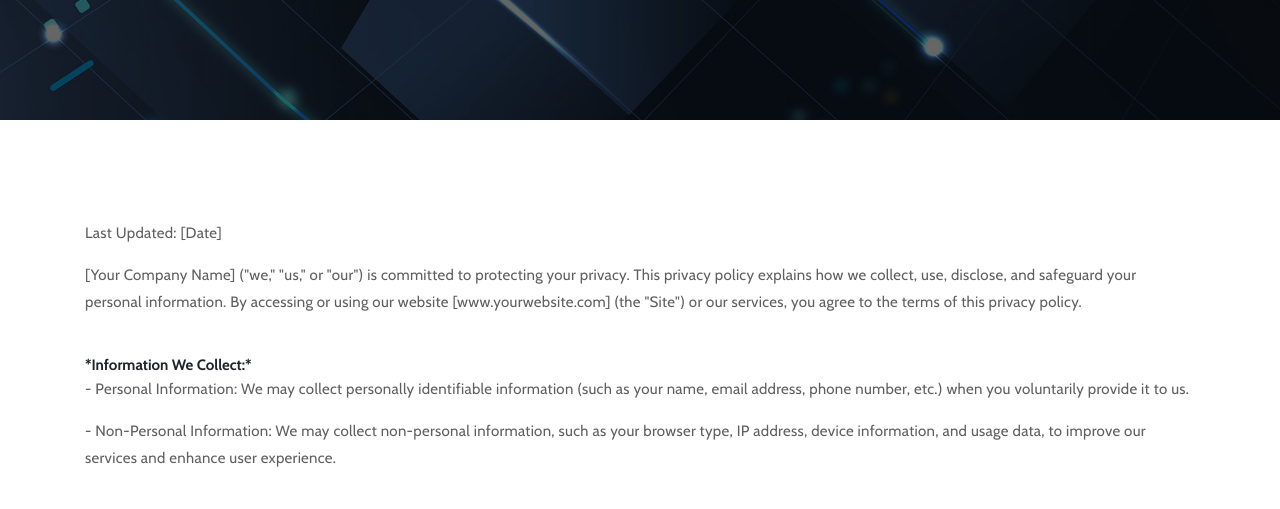
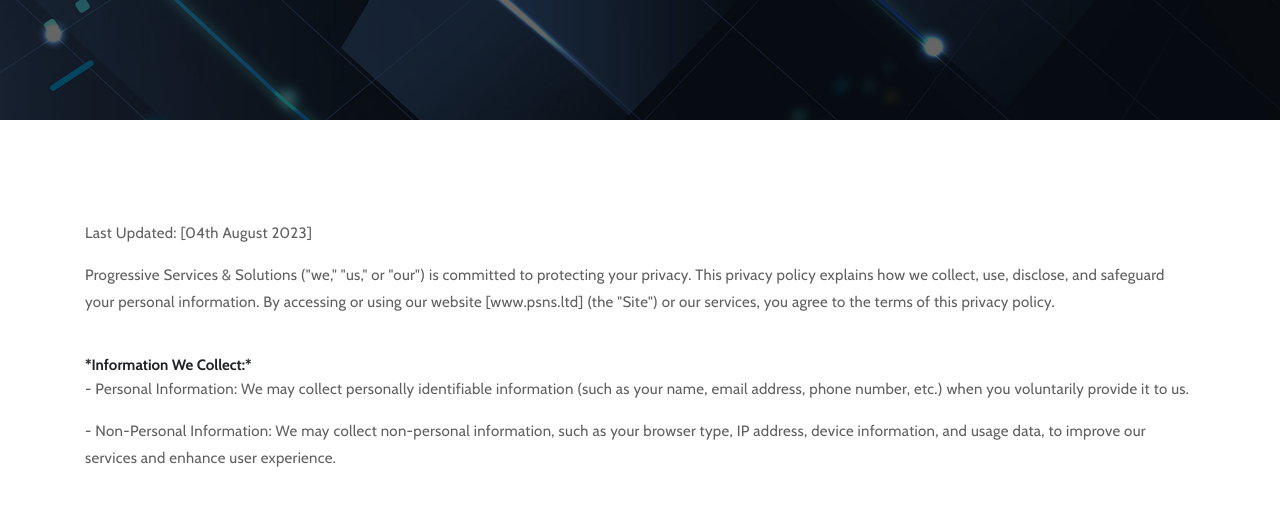
Before and after one commit to gdsa006/progressive-services-solutions, a plain HTML site: page privacy-policy.html in a window 1280 px wide. Shown: the part 280-789 px from the top of the page. Drawn offline with nearby package versions, Linux system fonts and the light colour scheme; some icons are missing.

Commit message:
Update privacy-policy.html

```diff
--- a/privacy-policy.html
+++ b/privacy-policy.html
@@ -125,10 +125,10 @@
 
 			<div class="privacy-policy">
 			<p>
-        Last Updated: [Date]
+        Last Updated: [04th August 2023]
       </p>
 			<p>
-        [Your Company Name] ("we," "us," or "our") is committed to protecting your privacy. This privacy policy explains how we collect, use, disclose, and safeguard your personal information. By accessing or using our website [www.yourwebsite.com] (the "Site") or our services, you agree to the terms of this privacy policy.
+        Progressive Services & Solutions ("we," "us," or "our") is committed to protecting your privacy. This privacy policy explains how we collect, use, disclose, and safeguard your personal information. By accessing or using our website [www.psns.ltd] (the "Site") or our services, you agree to the terms of this privacy policy.
       </p>
 			<br />
         <b>*Information We Collect:*</b>
```
